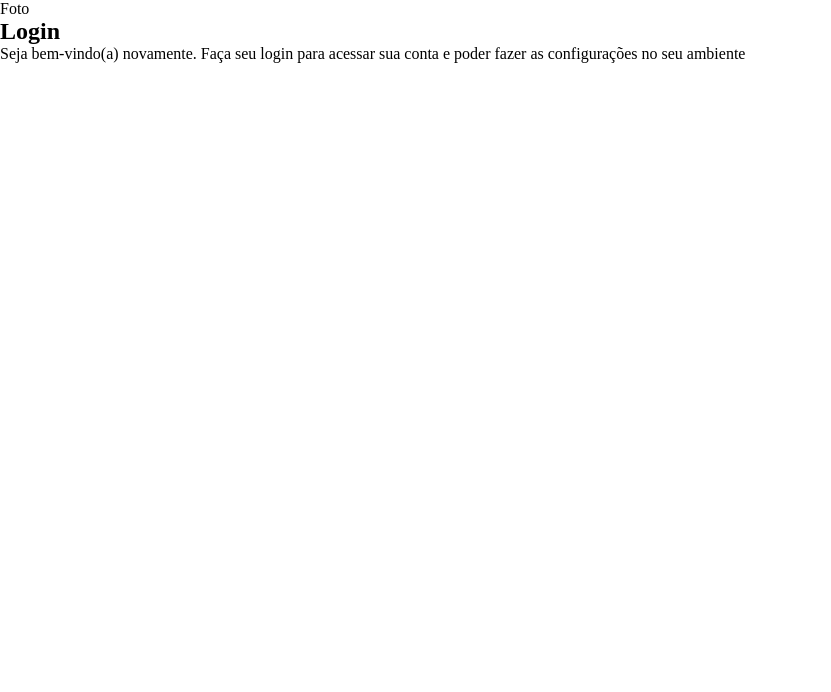
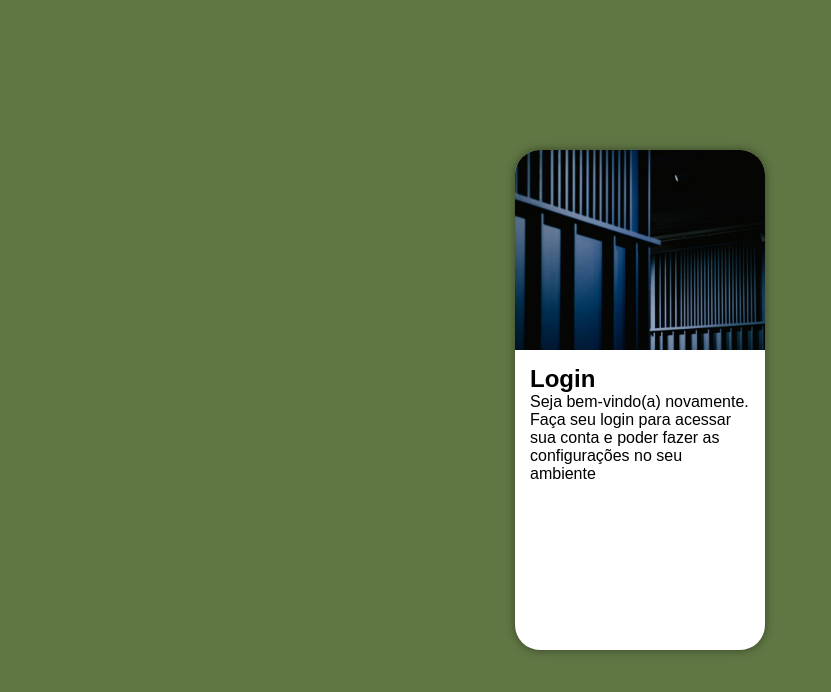
Before and after one commit to Filipsant/projeto-login, a plain HTML site: page index.html in a window 1280 px wide. Shown: the whole page, without its empty margins (0-831 px from the left). Drawn offline with Linux system fonts and the light colour scheme.

Commit message:
colando css no projeto login

```diff
--- a/estilos/style.css
+++ b/estilos/style.css
@@ -1,9 +1,5 @@
 @charset "UTF-8";
 
-*{
-    margin: 0;
-    padding: 0;
-}
 
 /*
 Paleta de cores
@@ -13,3 +9,48 @@ Paleta de cores
 #607744
 #e8d7ff
 */
+
+*{
+    margin: 0;
+    padding: 0;
+    font-family: Arial, Helvetica, sans-serif;
+    box-sizing: border-box;
+}
+
+body, html{
+    background-color:#607744 ;
+    width: 100vw;
+    height: 100vh;
+}
+
+main{
+    position: relative;
+    height: 100vh;
+    width: 100vw;
+}
+
+
+section#login{
+    position: absolute;
+    top: 50%;
+    left: 50%;
+    overflow: hidden;
+    transform: translate(-50%, -50%);
+    background-color:white;
+    width: 250px;
+    height: 500px;
+    border-radius: 25px;
+    box-shadow: 0px 0px  10px rgba(0, 0, 0, 0.432);
+}
+
+section#login > div#imagem{
+    background: #607744 url(../imagens/pexels-vitaly-gorbachev-15974646\ \(1\).jpg) no-repeat;
+    background-size: cover;
+    height: 200px;
+    display: block;
+}
+
+section#login > div#formulario{
+    display: block;
+    padding: 15px;
+}
--- a/index.html
+++ b/index.html
@@ -11,7 +11,7 @@
     <main>
         <section id="login">
           <div id="imagem">
-              Foto
+
           </div>
           <div id="formulario">
             <h1>Login</h1>
```
